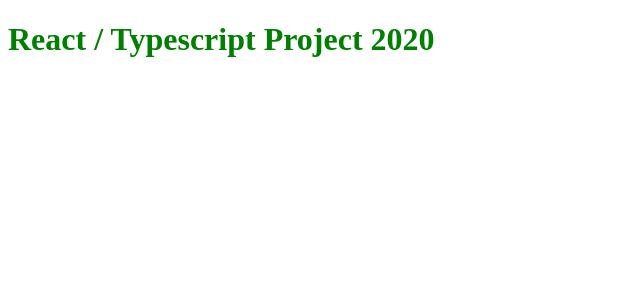
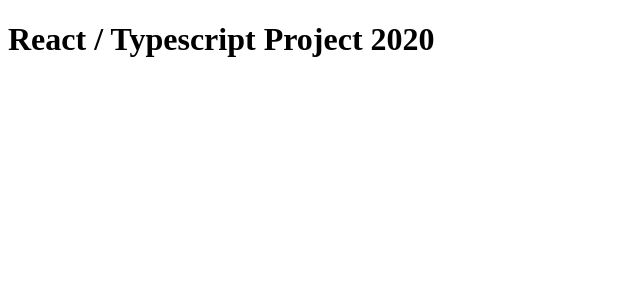
Before and after one commit to andrescabana86/epic-react-boilerplate, a React app: page / in a window 1280 px wide. Shown: the top 300 px of the page, without its empty margins (0-640 px from the left). Built offline with nearby package versions, Linux system fonts and the light colour scheme.

Commit message:
feat: deploying to heroku all changes

```diff
--- a/src/components/app/app.component.sass
+++ b/src/components/app/app.component.sass
@@ -1,3 +1,3 @@
 @import "src/style/colors"
 .app
-  color: $green
+  color: $black
```
Also changed, not shown: package.json (+14 -12 lines), 1 other file (tests, documents, lock files or other folders).
